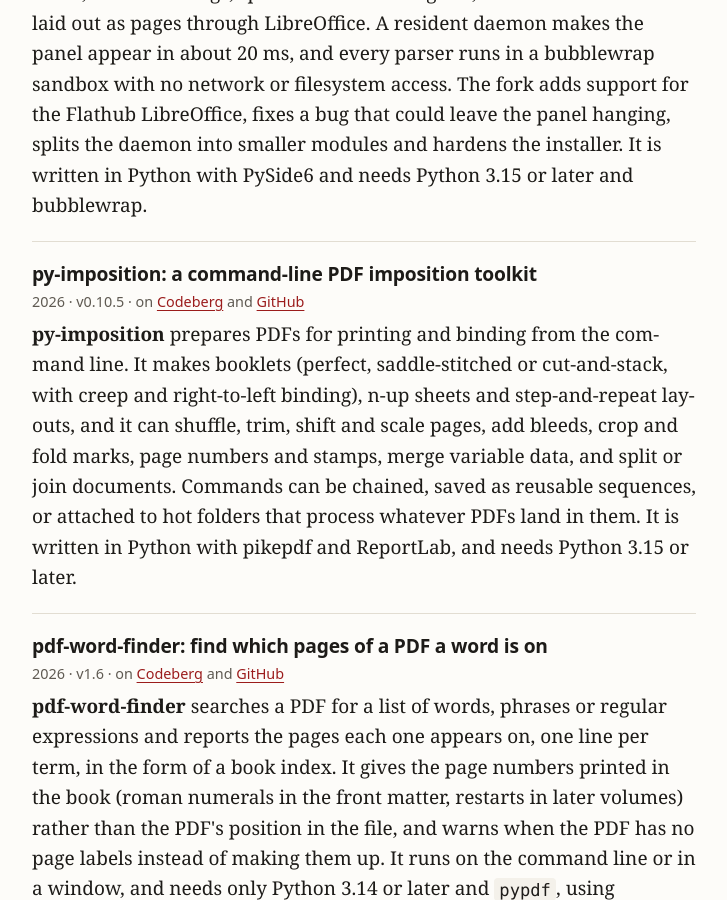
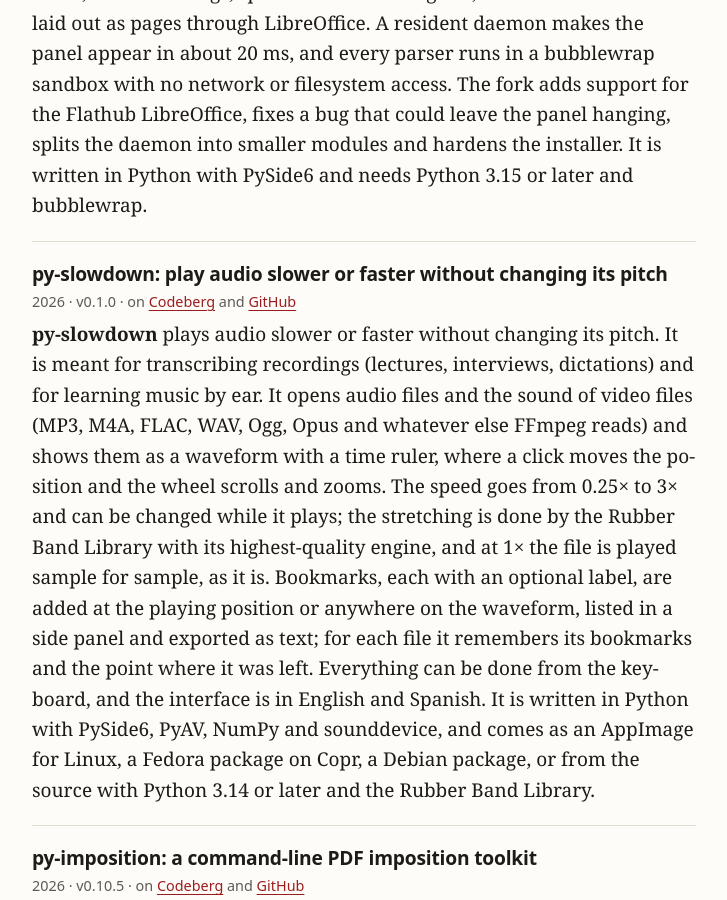
Before and after one commit to nivaca/nivaca.github.io, a Jekyll site: the page built from coding.md, in a window 1280 px wide and 900 px high, scrolled down 4143 px. Shown: the whole window, without its empty margins (276-1003 px from the left). Built offline with Jekyll 4.4.1, drawn with Linux system fonts in a browser that asks for light colours; some web fonts are replaced; a style sheet for code colours, icons or effects is not loaded.

Commit message:
py-slowdown

```diff
--- a/coding.md
+++ b/coding.md
@@ -57,6 +57,12 @@ I write software mostly in [Python](https://www.python.org/): command-line tools
     <h2><a href="https://github.com/{{ site.github_username }}/QuickView">QuickView: Quick Look-style file previews for KDE Plasma</a></h2>
     <p class="project-role">2026 · v1.0.3 · on <a href="https://codeberg.org/{{ site.codeberg_username }}/QuickView">Codeberg</a> and <a href="https://github.com/{{ site.github_username }}/QuickView">GitHub</a></p>
     <p><b>QuickView</b> is a reworked fork of <a href="https://github.com/MustaphaAlioglou/QuickView">Mustapha Alioglou's QuickView</a>, a macOS Quick Look-style previewer for KDE Plasma 6: select a file in Dolphin, press Space, and a floating preview panel appears; arrow keys walk the folder or page through a multi-file selection. It previews images, PDFs (with search and a contents sidebar), EPUB books laid out as pages, rendered Markdown, syntax-highlighted source code, HTML, audio and video, archive listings, spreadsheets as real grids, and office documents laid out as pages through LibreOffice. A resident daemon makes the panel appear in about 20 ms, and every parser runs in a bubblewrap sandbox with no network or filesystem access. The fork adds support for the Flathub LibreOffice, fixes a bug that could leave the panel hanging, splits the daemon into smaller modules and hardens the installer. It is written in Python with PySide6 and needs Python 3.15 or later and bubblewrap.</p>
+  </li>
+
+  <li class="project" id="py-slowdown">
+    <h2><a href="https://github.com/{{ site.github_username }}/py-slowdown">py-slowdown: play audio slower or faster without changing its pitch</a></h2>
+    <p class="project-role">2026 · v0.1.0 · on <a href="https://codeberg.org/{{ site.codeberg_username }}/py-slowdown">Codeberg</a> and <a href="https://github.com/{{ site.github_username }}/py-slowdown">GitHub</a></p>
+    <p><b>py-slowdown</b> plays audio slower or faster without changing its pitch. It is meant for transcribing recordings (lectures, interviews, dictations) and for learning music by ear. It opens audio files and the sound of video files (MP3, M4A, FLAC, WAV, Ogg, Opus and whatever else FFmpeg reads) and shows them as a waveform with a time ruler, where a click moves the position and the wheel scrolls and zooms. The speed goes from 0.25× to 3× and can be changed while it plays; the stretching is done by the Rubber Band Library with its highest-quality engine, and at 1× the file is played sample for sample, as it is. Bookmarks, each with an optional label, are added at the playing position or anywhere on the waveform, listed in a side panel and exported as text; for each file it remembers its bookmarks and the point where it was left. Everything can be done from the keyboard, and the interface is in English and Spanish. It is written in Python with PySide6, PyAV, NumPy and sounddevice, and comes as an AppImage for Linux, a Fedora package on Copr, a Debian package, or from the source with Python 3.14 or later and the Rubber Band Library.</p>
   </li>
 
   <li class="project" id="py-imposition">
```
Also changed, not shown: es/programacion.md (+6 -0 lines), la/programmata.md (+6 -0 lines).
